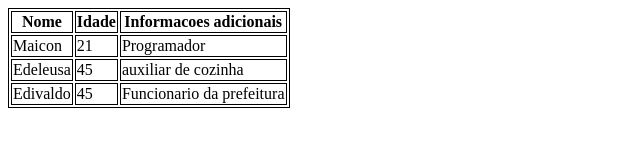
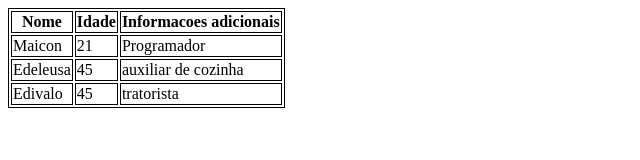
Before and after one commit to Maicon-Mattos-de-Oliveira/Aula-tabela, a plain HTML site: page index.html in a window 1280 px wide. Shown: the whole page, without its empty margins (0-640 px from the left). Drawn offline with Linux system fonts and the light colour scheme.

Commit message:
Mudou de profissao o edivaldo

```diff
--- a/index.html
+++ b/index.html
@@ -33,9 +33,9 @@
             <td> auxiliar de cozinha</td>
         </tr>
         <tr>
-            <td>Edivaldo</td>
+            <td>Edivalo</td>
             <td>45</td>
-            <td>Funcionario da prefeitura</td>
+            <td>tratorista</td>
         </tr>
 
     </tbody>
```
